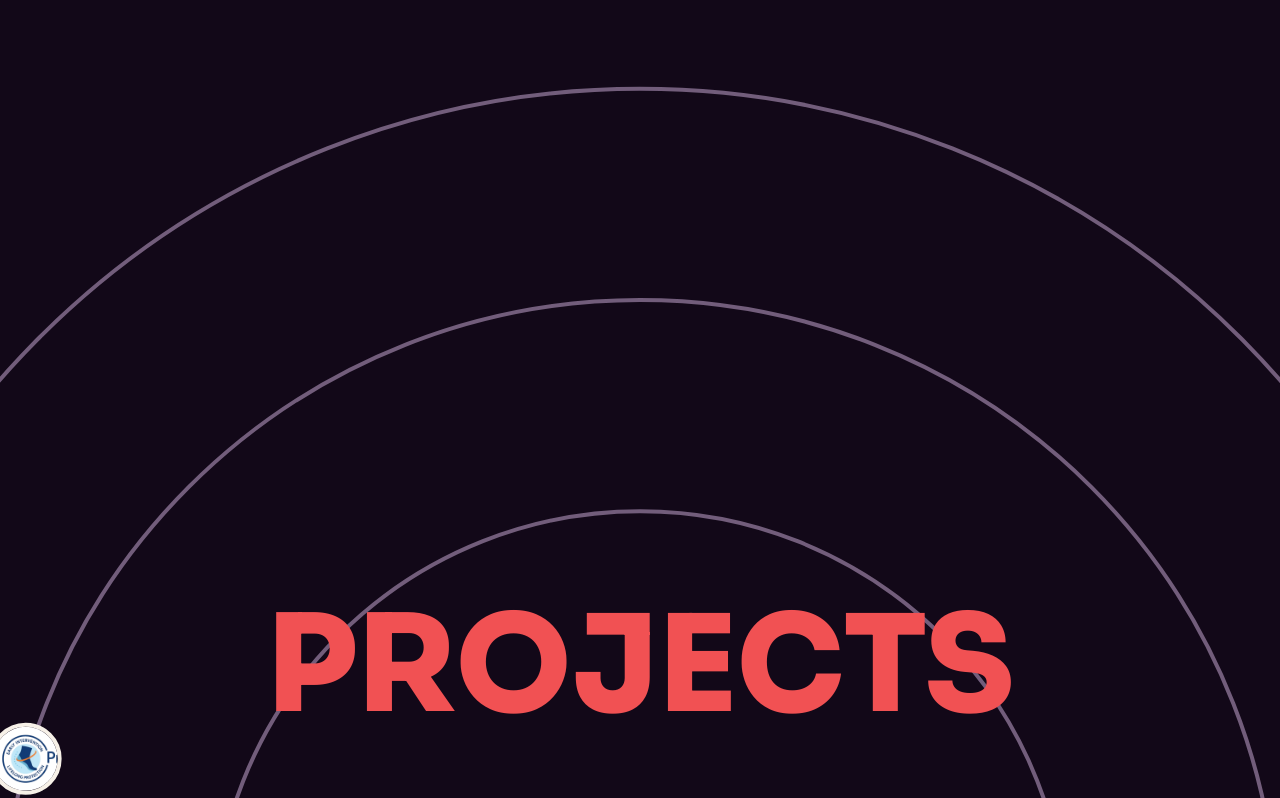
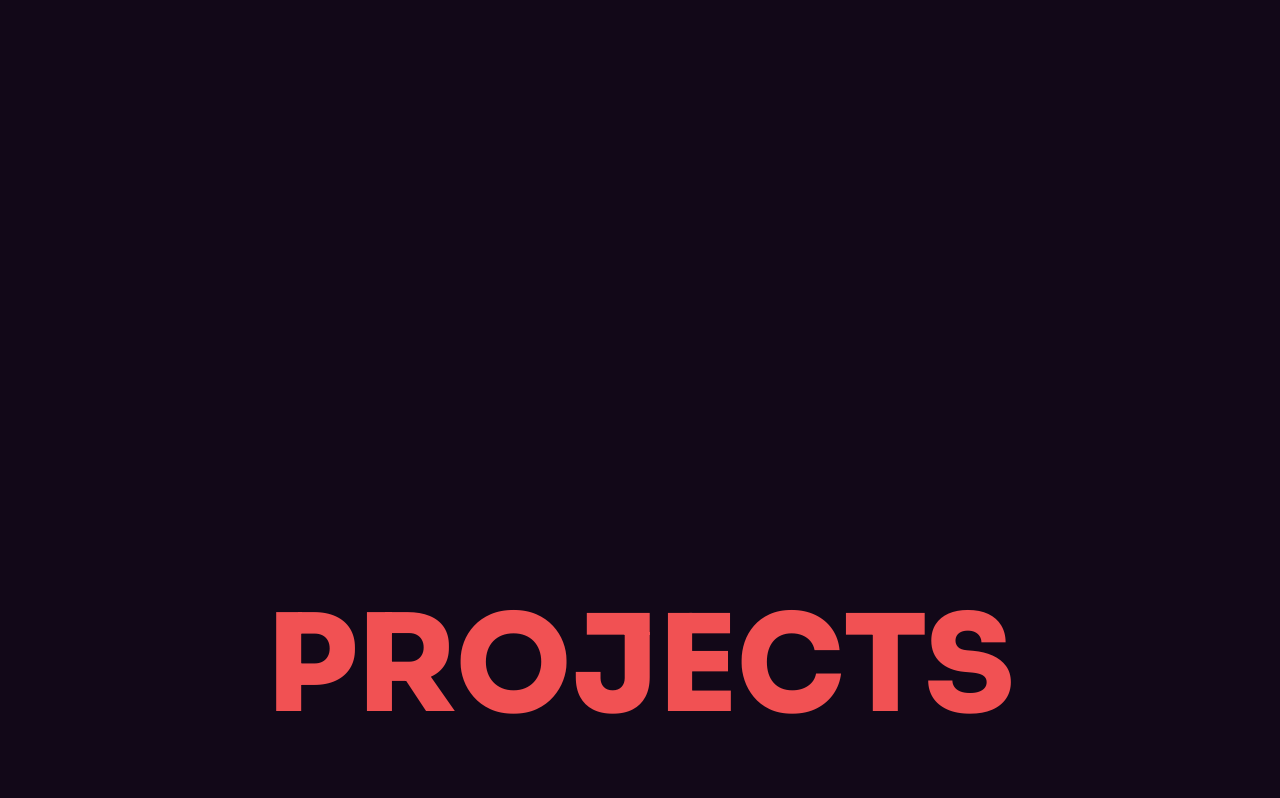
Before and after one commit to lingsongc/lingsongc.github.io, a React (Vite) app: page / in a window 1280 px wide. Shown: the part 2662-3460 px from the top of the page. Built offline with nearby package versions, Linux system fonts and the light colour scheme; a web font is replaced by a local one.

Commit message:
add project ring transition

```diff
--- a/src/sections/Projects.tsx
+++ b/src/sections/Projects.tsx
@@ -1,6 +1,7 @@
-import { useLayoutEffect, useRef, type CSSProperties } from "react";
+import { useEffect, useLayoutEffect, useRef, useState, type CSSProperties } from "react";
 import { IconArrowUpRight } from "@tabler/icons-react";
 import { projects, type Project } from "../data/projects";
+import { sectionRestingBounds } from "../motion/sectionTransitionBounds";
 
 const ringCount = 3;
 type ProjectPlanetStyle = CSSProperties & {
@@ -40,7 +41,31 @@ function fitAngleToViewport(angle: number, radius: number, planetRadius: number,
 
 export function Projects({ activeProjectId, onProjectSelect }: ProjectsProps) {
     const containerRef = useRef<HTMLElement>(null);
+    const [transitionState, setTransitionState] = useState<"idle" | "visible" | "exiting">("idle");
     const activeProject = projects.find(({ id }) => id === activeProjectId) ?? projects[0];
+
+    useEffect(() => {
+        const section = containerRef.current;
+        const restingContainer = section?.parentElement;
+        if (!section || !restingContainer) return;
+
+        let contentVisible = false;
+        const updateContentVisibility = () => {
+            const { start, end } = sectionRestingBounds(restingContainer);
+            const shouldShow = window.scrollY >= start && window.scrollY <= end;
+            if (shouldShow === contentVisible) return;
+            contentVisible = shouldShow;
+            setTransitionState(shouldShow ? "visible" : "exiting");
+        };
+
+        updateContentVisibility();
+        window.addEventListener("scroll", updateContentVisibility, { passive: true });
+        window.addEventListener("resize", updateContentVisibility);
+        return () => {
+            window.removeEventListener("scroll", updateContentVisibility);
+            window.removeEventListener("resize", updateContentVisibility);
+        };
+    }, []);
 
     useLayoutEffect(() => {
         const container = containerRef.current;
@@ -71,7 +96,12 @@ export function Projects({ activeProjectId, onProjectSelect }: ProjectsProps) {
     }, []);
 
     return (
-        <section ref={containerRef} id="projects" className="project-container" aria-labelledby="project-title">
+        <section
+            ref={containerRef}
+            id="projects"
+            className={`project-container project-content-${transitionState}`}
+            aria-labelledby="project-title"
+        >
             <div className="project-rings" aria-hidden="true">
                 <span className="orbit-ring project-ring project-ring-one" />
                 <span className="orbit-ring project-ring project-ring-two" />
--- a/src/styles/sections/projects.css
+++ b/src/styles/sections/projects.css
@@ -23,15 +23,43 @@
 }
 
 .project-ring {
+    --project-stage-one-size: var(--project-ring-one-size);
+    --project-stage-two-size: var(--project-ring-one-size);
+    --project-final-size: var(--project-ring-one-size);
+
     position: absolute;
     top: 50%;
     left: 50%;
+    border: 0;
     transform: translate(-50%, -50%);
 }
 
 .project-ring-one { width: var(--project-ring-one-size); }
-.project-ring-two { width: var(--project-ring-two-size); }
-.project-ring-three { width: var(--project-ring-three-size); }
+.project-ring-two {
+    --project-stage-two-size: var(--project-ring-two-size);
+    --project-final-size: var(--project-ring-two-size);
+
+    width: var(--project-ring-two-size);
+}
+.project-ring-three {
+    --project-stage-two-size: var(--project-ring-two-size);
+    --project-final-size: var(--project-ring-three-size);
+
+    width: var(--project-ring-three-size);
+}
+
+.project-ring::before {
+    position: absolute;
+    top: 50%;
+    left: 50%;
+    width: 0;
+    border: var(--orbit-ring-width) solid var(--colour-line);
+    border-radius: 50%;
+    aspect-ratio: 1;
+    content: "";
+    opacity: 0;
+    transform: translate(-50%, -50%);
+}
 
 .project-list {
     position: absolute;
@@ -44,17 +72,131 @@
 
 .project-item {
     --project-orbit-size: var(--project-ring-one-size);
+    --project-stage-one-size: var(--project-ring-one-size);
+    --project-stage-two-size: var(--project-ring-one-size);
+    --project-final-size: var(--project-ring-one-size);
 
     position: absolute;
     top: 50%;
     left: 50%;
-    transform: translate(-50%, -50%) rotate(var(--project-angle))
+    visibility: hidden;
+    opacity: 0;
+    transform: translate(-50%, -50%) scale(0) rotate(var(--project-angle))
         translateY(calc(var(--project-orbit-size) / -2)) rotate(var(--project-angle-inverse));
     pointer-events: auto;
 }
 
-.project-item-ring-2 { --project-orbit-size: var(--project-ring-two-size); }
-.project-item-ring-3 { --project-orbit-size: var(--project-ring-three-size); }
+.project-item-ring-2 {
+    --project-orbit-size: var(--project-ring-two-size);
+    --project-stage-two-size: var(--project-ring-two-size);
+    --project-final-size: var(--project-ring-two-size);
+}
+.project-item-ring-3 {
+    --project-orbit-size: var(--project-ring-three-size);
+    --project-stage-two-size: var(--project-ring-two-size);
+    --project-final-size: var(--project-ring-three-size);
+}
+
+.project-content-visible .project-ring::before,
+.project-content-visible .project-item {
+    animation: project-orbit-enter 500ms ease both;
+}
+
+.project-content-exiting .project-ring::before,
+.project-content-exiting .project-item {
+    animation: project-orbit-exit 500ms ease both;
+}
+
+.project-content-visible .project-item { animation-name: project-planet-enter; }
+.project-content-exiting .project-item { animation-name: project-planet-exit; }
+
+@keyframes project-orbit-enter {
+    0% {
+        visibility: hidden;
+        width: 0;
+        opacity: 0;
+    }
+
+    0.01% { visibility: visible; }
+    25% { opacity: 1; }
+    33.333% { width: var(--project-stage-one-size); }
+    66.667% { width: var(--project-stage-two-size); }
+    100% {
+        visibility: visible;
+        width: var(--project-final-size);
+        opacity: 1;
+    }
+}
+
+@keyframes project-planet-enter {
+    0% {
+        visibility: hidden;
+        opacity: 0;
+        transform: translate(-50%, -50%) rotate(var(--project-angle))
+            translateY(0) rotate(var(--project-angle-inverse)) scale(0);
+    }
+
+    0.01% { visibility: visible; }
+    25% { opacity: 1; }
+    33.333% {
+        transform: translate(-50%, -50%) rotate(var(--project-angle))
+            translateY(calc(var(--project-stage-one-size) / -2)) rotate(var(--project-angle-inverse)) scale(1);
+    }
+    66.667% {
+        transform: translate(-50%, -50%) rotate(var(--project-angle))
+            translateY(calc(var(--project-stage-two-size) / -2)) rotate(var(--project-angle-inverse)) scale(1);
+    }
+    100% {
+        visibility: visible;
+        opacity: 1;
+        transform: translate(-50%, -50%) rotate(var(--project-angle))
+            translateY(calc(var(--project-final-size) / -2)) rotate(var(--project-angle-inverse)) scale(1);
+    }
+}
+
+@keyframes project-orbit-exit {
+    0% {
+        visibility: visible;
+        width: var(--project-final-size);
+        opacity: 1;
+    }
+
+    33.333% { width: var(--project-stage-two-size); }
+    66.667% { width: var(--project-stage-one-size); }
+    75% { opacity: 1; }
+    99.99% { visibility: visible; }
+    100% {
+        visibility: hidden;
+        width: 0;
+        opacity: 0;
+    }
+}
+
+@keyframes project-planet-exit {
+    0% {
+        visibility: visible;
+        opacity: 1;
+        transform: translate(-50%, -50%) rotate(var(--project-angle))
+            translateY(calc(var(--project-final-size) / -2)) rotate(var(--project-angle-inverse)) scale(1);
+    }
+
+    33.333% {
+        transform: translate(-50%, -50%) rotate(var(--project-angle))
+            translateY(calc(var(--project-stage-two-size) / -2)) rotate(var(--project-angle-inverse)) scale(1);
+    }
+    66.667% {
+        transform: translate(-50%, -50%) rotate(var(--project-angle))
+            translateY(calc(var(--project-stage-one-size) / -2)) rotate(var(--project-angle-inverse)) scale(1);
+    }
+    75% { opacity: 1; }
+    99.99% { visibility: visible; }
+    100% {
+        visibility: hidden;
+        opacity: 0;
+        transform: translate(-50%, -50%) rotate(var(--project-angle))
+            translateY(0) rotate(var(--project-angle-inverse)) scale(0);
+    }
+}
 
 .project-link {
     display: grid;
@@ -131,3 +273,10 @@
 @media (max-width: 48rem) {
     .project-container { --project-circle-size: 57.6vw; }
 }
+
+@media (prefers-reduced-motion: reduce) {
+    .project-content-visible .project-ring::before,
+    .project-content-visible .project-item,
+    .project-content-exiting .project-ring::before,
+    .project-content-exiting .project-item { animation-duration: 0.01ms; }
+}
```
